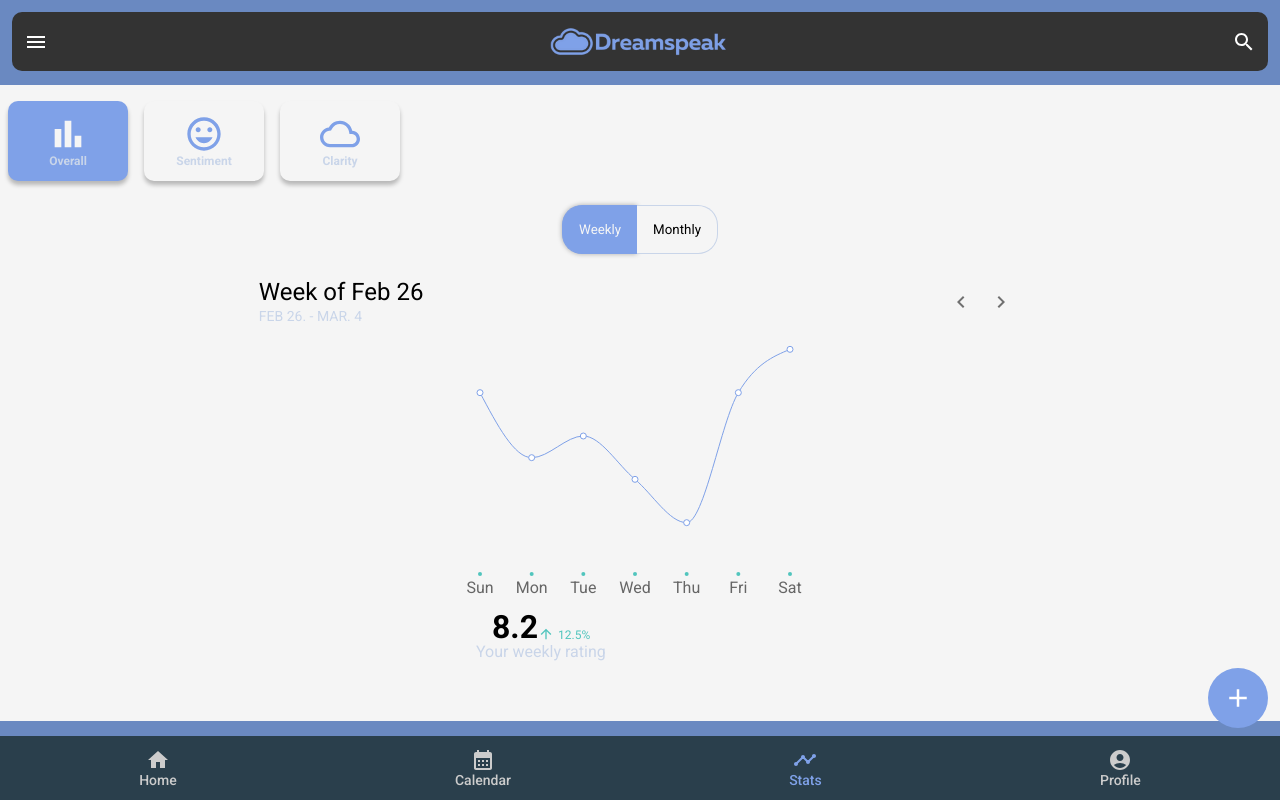
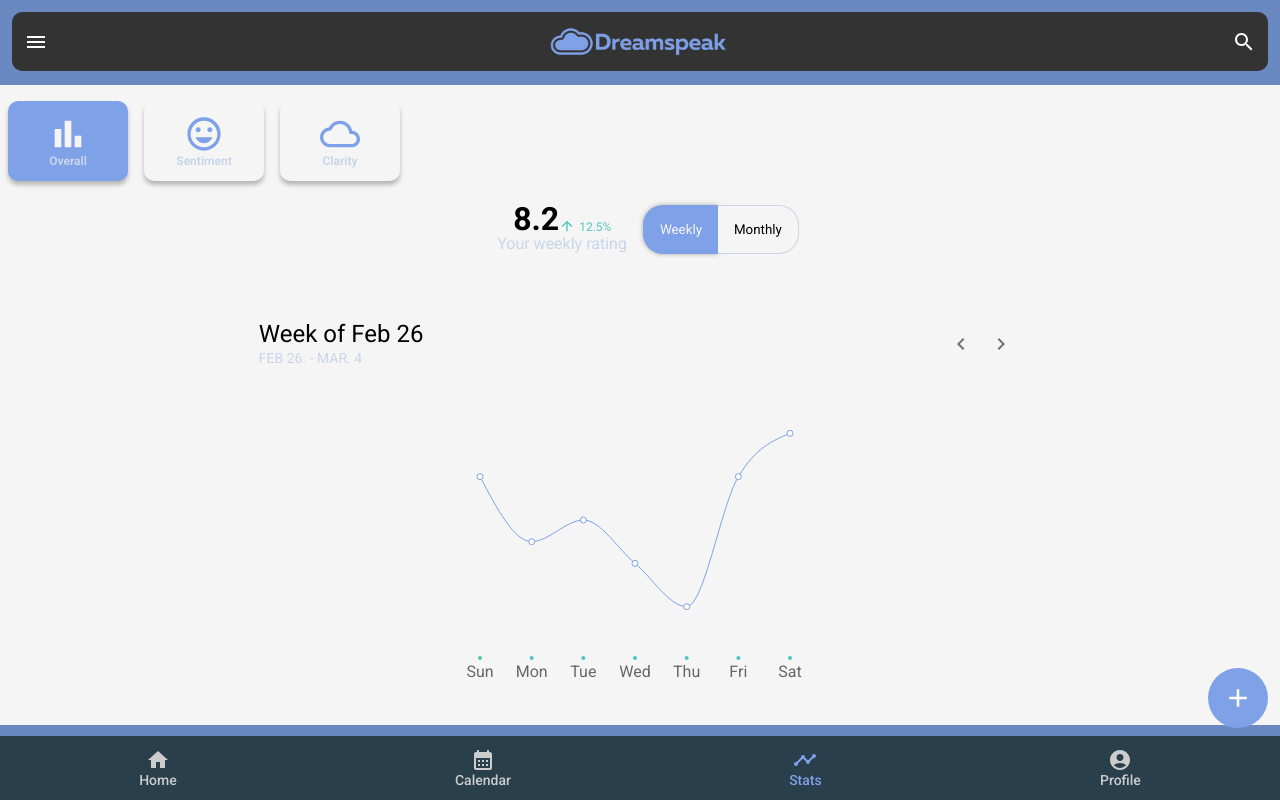
Before and after one commit to JacobLopez1/DreamSpeakApp, a React (Create React App) app: page /stats in a window 1280 px wide. Built offline with nearby package versions, Linux system fonts and the light colour scheme; the HTML template or start-up script is replaced by a standard one.

Commit message:
Finish Stats Page UI, and Light Theme

```diff
--- a/src/components/GraphSection.css
+++ b/src/components/GraphSection.css
@@ -4,6 +4,8 @@
   align-items: center;
   justify-content: center;
   background-color: #f5f5f5;
+  height: 80%;
+  padding-bottom: 40px;
 }
 
 .graph_buttons {
@@ -107,9 +109,7 @@
 }
 
 .graph-section-score {
-  margin-top: 12px;
-  margin-bottom: 60px;
-  margin-left: 16px;
+  margin: 16px;
 }
 
 .graph-section-score-title {
@@ -135,3 +135,8 @@
 .graph-section-score-message {
   color: #c9d5e9;
 }
+
+.below-button-section {
+  display: flex;
+  flex-direction: row-reverse;
+}
--- a/src/components/GraphSection.jsx
+++ b/src/components/GraphSection.jsx
@@ -8,7 +8,7 @@ import CloudOutlinedIcon from "@mui/icons-material/CloudOutlined";
 import KeyboardArrowLeftIcon from "@mui/icons-material/KeyboardArrowLeft";
 import KeyboardArrowRightIcon from "@mui/icons-material/KeyboardArrowRight";
 import IconButton from "@mui/material/IconButton";
-import ArrowUpwardIcon from '@mui/icons-material/ArrowUpward';
+import ArrowUpwardIcon from "@mui/icons-material/ArrowUpward";
 
 const GraphSection = () => {
   const [data, setData] = useState([
@@ -54,9 +54,22 @@ const GraphSection = () => {
         </button>
       </div>
 
-      <div className="graph_time-selection">
-        <button className="graph_time-button--left active">Weekly</button>
-        <button className="graph_time-button--right">Monthly</button>
+      <div className="below-button-section">
+        <div className="graph_time-selection">
+          <button className="graph_time-button--left active">Weekly</button>
+          <button className="graph_time-button--right">Monthly</button>
+        </div>
+        <div className="graph-section-score">
+          <span className="graph-section-score-title">8.2</span>
+          <span className="graph-section-score-percent">
+            <ArrowUpwardIcon />
+            12.5%
+          </span>
+          <br />
+          <span className="graph-section-score-message">
+            Your weekly rating
+          </span>
+        </div>
       </div>
 
       <div className="graph_week-selection">
@@ -95,10 +108,6 @@ const GraphSection = () => {
           <Tooltip />
           <Line type="monotone" dataKey={display} stroke="#7FA1E8" />
         </LineChart>
-        <div className="graph-section-score">
-          <span className="graph-section-score-title">8.2</span><span className="graph-section-score-percent"><ArrowUpwardIcon />12.5%</span><br />
-          <span className="graph-section-score-message">Your weekly rating</span>
-        </div>
       </div>
     </div>
   );
--- a/src/pages/Calendar.css
+++ b/src/pages/Calendar.css
@@ -8,7 +8,7 @@
 
 .mobile-calendar {
     padding-top: 93px;
-    background-color: #2F4858;
+    background-color: #f5f5f5;
 }
 
 .month-title {
--- a/src/pages/HomePage.css
+++ b/src/pages/HomePage.css
@@ -61,7 +61,7 @@
 }
 
 .timeline {
-    background-color: #2F4858;
+    background-color: #f5f5f5;
     padding: 12px;
     width: 100%;
 }
@@ -75,7 +75,7 @@
 .entry-date {
     font-size: 18px;
     font-weight: 500;
-    color: white;
+    color: #2A3F4C;
 }
 
 .entry-image {
@@ -88,13 +88,13 @@
 
 .entry-time {
     font-size: 14px;
-    color: white;
+    color: #2A3F4C;
 }
 
 .entry-text {
     font-size: 14px;
     font-weight: 400;
-    color: white;
+    color: #2A3F4C;
     line-height: 1.5;
     opacity: 80%;
 }
```
